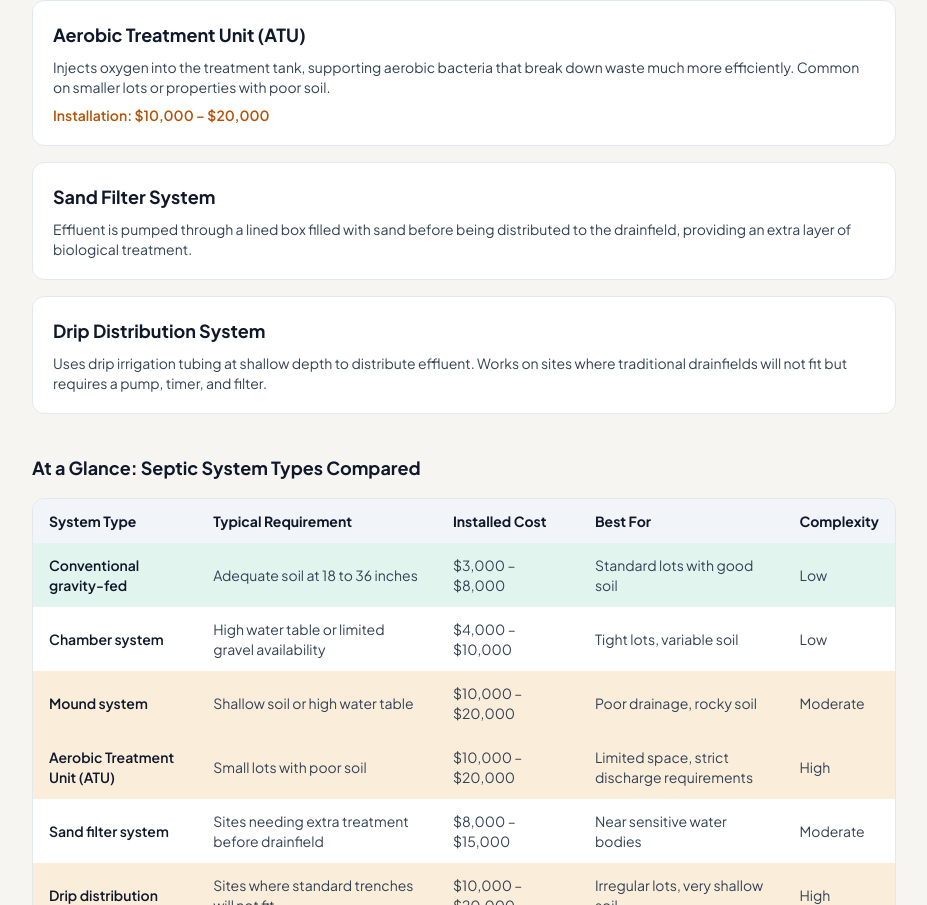
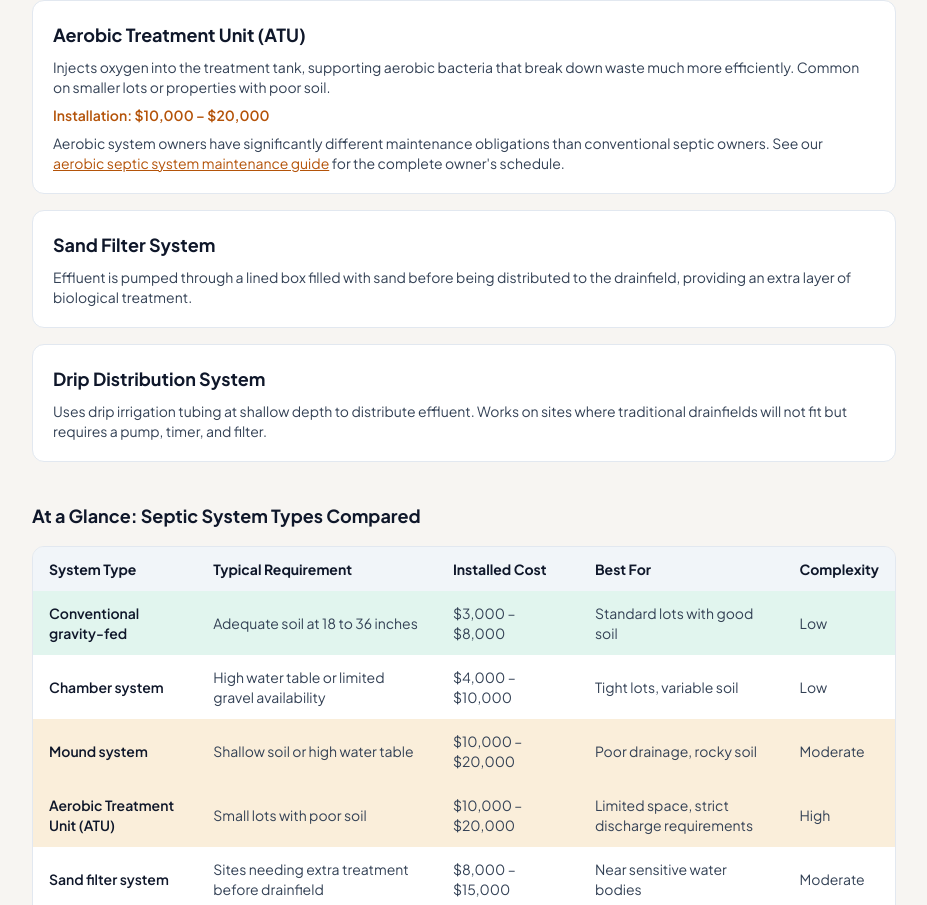
Before and after one commit to thebasementguide2026/theseptic.guide-, a Next.js app: page /articles/complete-septic-guide in a window 1280 px wide. Shown: the part 2900-3805 px from the top of the page, without its empty margins (176-1103 px from the left). Built offline with nearby package versions, Linux system fonts and the light colour scheme.

Commit message:
Add cross-link to aerobic maintenance guide on complete-septic-guide page

```diff
--- a/app/articles/complete-septic-guide/page.tsx
+++ b/app/articles/complete-septic-guide/page.tsx
@@ -206,7 +206,8 @@ export default function CompleteSepticGuideArticle() {
             <div className='bg-white border border-slate-200 rounded-lg p-5'>
               <h3 className='text-lg font-bold text-slate-900 mb-2'>Aerobic Treatment Unit (ATU)</h3>
               <p className='text-slate-700 text-sm mb-2'>Injects oxygen into the treatment tank, supporting aerobic bacteria that break down waste much more efficiently. Common on smaller lots or properties with poor soil.</p>
-              <p className='text-amber-700 font-semibold text-sm'>Installation: $10,000 &ndash; $20,000</p>
+              <p className='text-amber-700 font-semibold text-sm mb-2'>Installation: $10,000 &ndash; $20,000</p>
+              <p className='text-slate-700 text-sm'>Aerobic system owners have significantly different maintenance obligations than conventional septic owners. See our <Link href='/guides/aerobic-septic-system-maintenance' className='text-amber-700 underline hover:text-amber-800'>aerobic septic system maintenance guide</Link> for the complete owner&apos;s schedule.</p>
             </div>
             <div className='bg-white border border-slate-200 rounded-lg p-5'>
               <h3 className='text-lg font-bold text-slate-900 mb-2'>Sand Filter System</h3>
```
